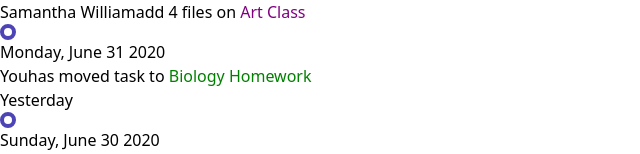
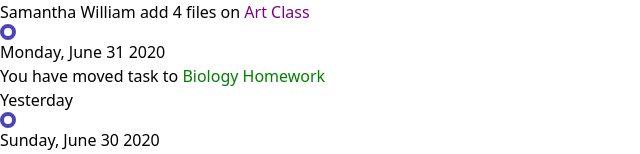
Before and after one commit to fatimaazfar4/Akademi-School-Admission-Portal, a React (Vite) app: page /latest-activity in a window 1280 px wide. Shown: the part 656-810 px from the top of the page, without its empty margins (0-640 px from the left). Built offline with nearby package versions, Linux system fonts and the light colour scheme.

Commit message:
minor fix

```diff
--- a/src/components/ActivityContainer.jsx
+++ b/src/components/ActivityContainer.jsx
@@ -38,7 +38,7 @@ export default function ActivityContainer() {
 
         {
           Date: "Monday, June 31 2020",
-          Person: "Samantha William",
+          Person: "Samantha William ",
           Type: "Files",
           For: "Art Class",
           Event: "add 4 files on  ",
@@ -48,10 +48,10 @@ export default function ActivityContainer() {
 
         {
           Date: "Monday, June 31 2020",
-          Person: "You",
+          Person: "You ",
           Type: "Done",
           For: "Biology Homework",
-          Event: "has moved  task to ",
+          Event: "have moved  task to ",
           Color: "Green",
           Files: [],
         },
@@ -73,7 +73,7 @@ export default function ActivityContainer() {
 
         {
           Date: "Monday, June 31 2020",
-          Person: "Johnny Ahmad",
+          Person: "Johnny Ahmad ",
           Type: "message",
           For: "Art Class  Homework",
           Event: "mentioned you at ",
```
